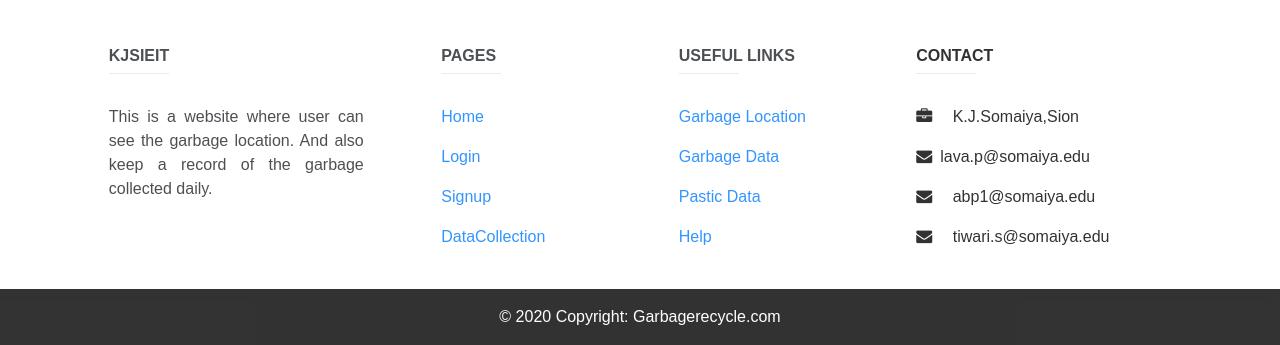
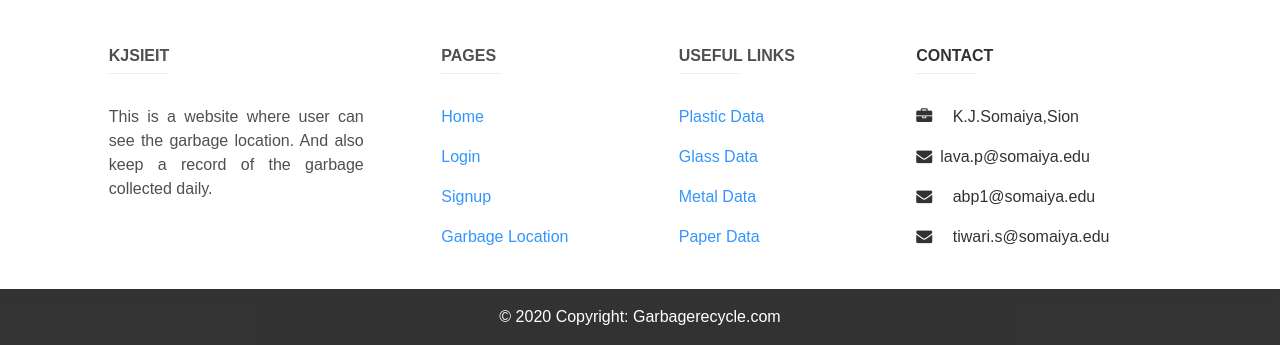
Before and after one commit to abhishek171/Classification-and-Detection-of-Garbage, a PHP site: page /GarbageData/modules/forgot.php in a window 1280 px wide. Shown: the part 970-1315 px from the top of the page. Run offline with PHP 8.4, Linux system fonts and the light colour scheme; some libraries are stand-ins or nearby versions.

Commit message:
changes done in index.php and footer.php

```diff
--- a/GarbageData/modules/footer.php
+++ b/GarbageData/modules/footer.php
@@ -8,63 +8,58 @@
   <div style="background-color: #32CD32;">
     <div class="container">
 
-      <!-- Grid row-->
+
       <div class="row py-4 d-flex align-items-center">
 
-        <!-- Grid column -->
+
         <div class="col-md-6 col-lg-5 text-center text-md-left mb-4 mb-md-0">
           <h6 class="mb-0">Get connected with us on social networks!</h6>
         </div>
-        <!-- Grid column -->
 
-        <!-- Grid column -->
         <div class="col-md-6 col-lg-7 text-center text-md-right">
 
-          <!-- Facebook -->
+
           <a class="fb-ic">
             <i class="fa fa-facebook-f white-text mr-4"> </i>
           </a>
-          <!-- Twitter -->
+
           <a class="tw-ic">
             <i class="fa fa-twitter white-text mr-4"> </i>
           </a>
 
-          <!--Instagram-->
+
           <a class="ins-ic">
             <i class="fa fa-instagram white-text"> </i>
           </a>
 
         </div>
-        <!-- Grid column -->
+
 
       </div>
-      <!-- Grid row-->
 
     </div>
   </div>
 
-  <!-- Footer Links -->
+
   <div class="container text-center text-md-left mt-5">
 
-    <!-- Grid row -->
+
     <div class="row mt-3">
 
-      <!-- Grid column -->
+
       <div class="col-md-3 col-lg-4 col-xl-3 mx-auto mb-4">
 
-        <!-- Content -->
+
         <h6 class="text-uppercase font-weight-bold">KJSIEIT</h6>
         <hr class="deep-purple accent-2 mb-4 mt-0 d-inline-block mx-auto" style="width: 60px;">
         <p style="text-align:justify;">This is a website where user can see the garbage location.
         And also keep a record of the garbage collected daily.</p>
 
       </div>
-      <!-- Grid column -->
 
-      <!-- Grid column -->
       <div class="col-md-2 col-lg-2 col-xl-2 mx-auto mb-4">
 
-        <!-- Links -->
+
         <h6 class="text-uppercase font-weight-bold">Pages</h6>
         <hr class="deep-purple accent-2 mb-4 mt-0 d-inline-block mx-auto" style="width: 60px;">
         <p id="para">
@@ -77,38 +72,34 @@
           <a href="http://localhost/GarbageData/modules/signup.php">Signup</a>
         </p>
         <p id="para" >
-          <a href="http://localhost/GarbageData/modules/form.php">DataCollection</a>
+          <a href="http://localhost/GarbageData/modules/location.php">Garbage Location</a>
         </p>
 
       </div>
-      <!-- Grid column -->
 
-      <!-- Grid column -->
       <div class="col-md-2 col-lg-3 col-xl-2 mx-auto mb-4">
 
-        <!-- Links -->
+
         <h6 class="text-uppercase font-weight-bold">Useful links</h6>
         <hr class="deep-purple accent-2 mb-4 mt-0 d-inline-block mx-auto" style="width: 60px;">
         <p id="para">
-          <a href="http://localhost/GarbageData/modules/location.php">Garbage Location</a>
+          <a href="http://localhost/GarbageData/modules/plastic_data.php">Plastic Data</a>
         </p>
         <p id="para">
-          <a href="#!">Garbage Data</a>
+          <a href="http://localhost/GarbageData/modules/metal_data.php">Glass Data</a>
         </p>
         <p id="para">
-          <a href="#!">Pastic Data</a>
+          <a href="http://localhost/GarbageData/modules/metal_data.php">Metal Data</a>
         </p>
         <p id="para">
-          <a href="#!">Help</a>
+          <a href="http://localhost/GarbageData/modules/paper_data.php">Paper Data</a>
         </p>
 
       </div>
-      <!-- Grid column -->
 
-      <!-- Grid column -->
       <div class="col-md-4 col-lg-3 col-xl-3 mx-auto mb-md-0 mb-4" id="contact">
 
-        <!-- Links -->
+
         <h6 class="text-uppercase font-weight-bold" style="color: black;">Contact</h6>
         <hr class=" mb-4 mt-0 d-inline-block mx-auto " style="width: 60px;color: black;">
         <p style="color:black;" id="room">
@@ -121,15 +112,12 @@
           <i class="fa fa-envelope mr-3" style="color: black;"></i> tiwari.s@somaiya.edu</p>
 
       </div>
-      <!-- Grid column -->
+
 
     </div>
-    <!-- Grid row -->
 
   </div>
-  <!-- Footer Links -->
 
-  <!-- Copyright -->
   <div style="background-color: black;">
   <div class="container">
   <div class="footer-copyright text-center py-3" style="color: white;" >© 2020 Copyright:
```
Also changed, not shown: GarbageData/index.php (+28 -5 lines).
